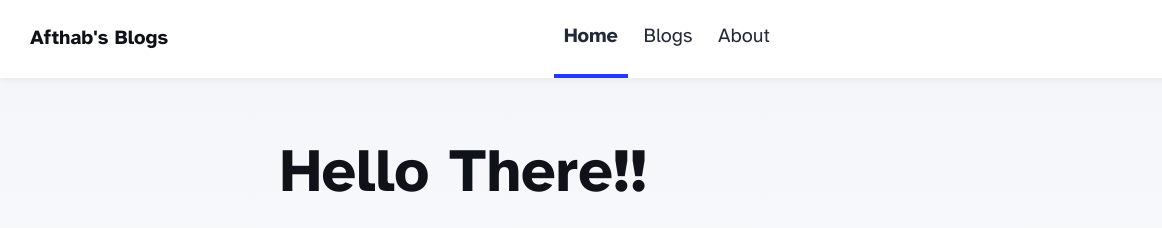
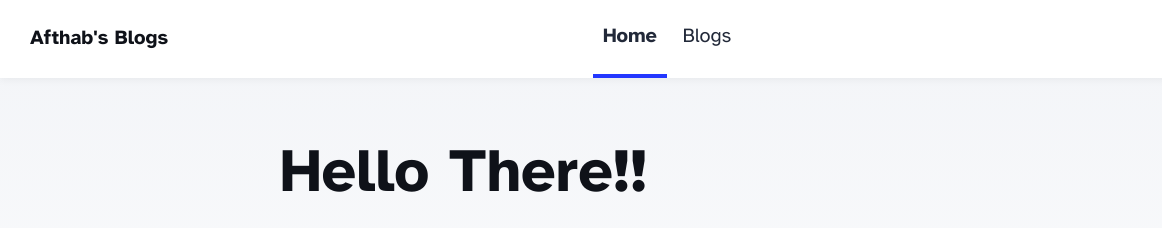
Before and after one commit to AfthabMDR/afthabmdr.github.io, an Astro site: page / in a window 1280 px wide. Shown: the top 228 px of the page, 0-1162 px from the left. Built offline with nearby package versions, Linux system fonts and the light colour scheme; Astro itself is replaced by a stand-in of ours.

Commit message:
removed about page

```diff
--- a/src/components/Header.astro
+++ b/src/components/Header.astro
@@ -9,7 +9,7 @@ import { SITE_TITLE } from '../consts';
 		<div class="internal-links">
 			<HeaderLink href="/">Home</HeaderLink>
 			<HeaderLink href="/blog">Blogs</HeaderLink>
-			<HeaderLink href="/about">About</HeaderLink>
+			<!--<HeaderLink href="/about">About</HeaderLink> -->
 		</div>
 		<div class="social-links">
 			<a href="https://m.webtoo.ls/@astro" target="_blank">
```
